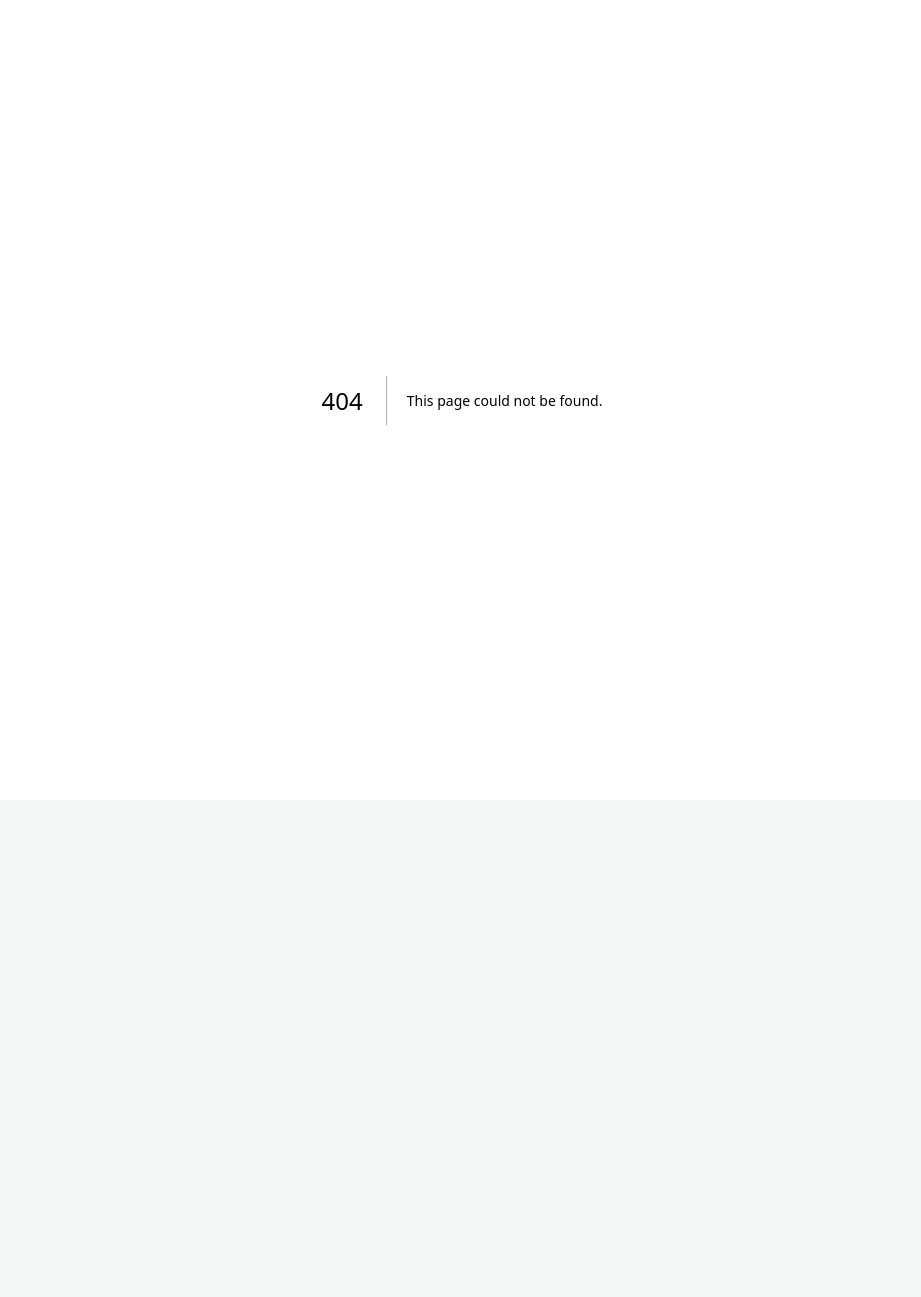
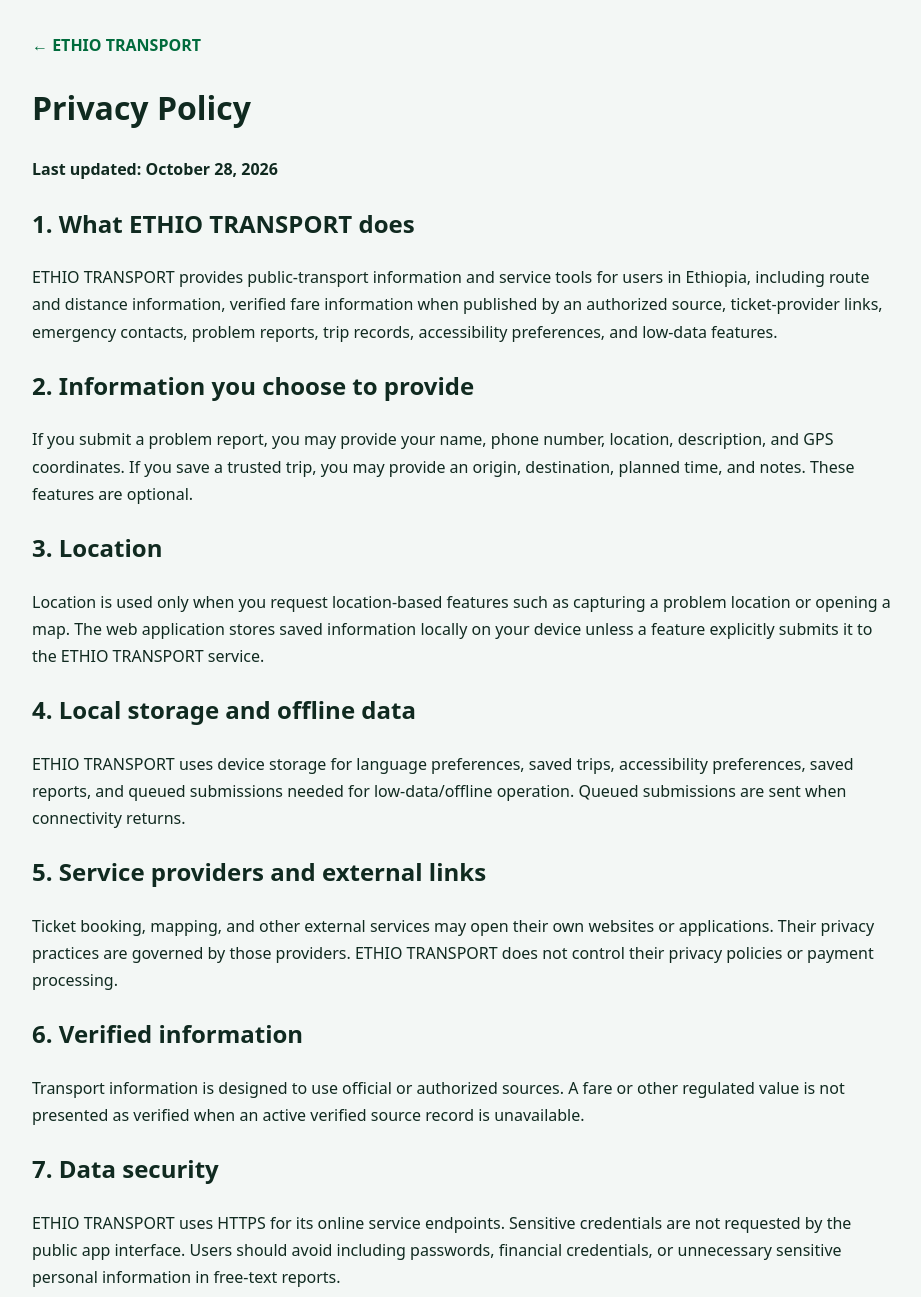
Before and after one commit to ezrasamuel2721/ETHIO-TRANSPORT, a Next.js app: page /privacy in a window 1280 px wide. Before the commit this address had no page. Shown: the top 1297 px of the page, without its empty margins (178-1099 px from the left). Before the commit the page ends 800 px from the top, so only its background shows below. Built offline with nearby package versions, Linux system fonts and the light colour scheme.

Commit message:
Add production privacy policy page

```diff
--- /dev/null
+++ b/app/privacy/page.tsx
@@ -0,0 +1,42 @@
+"use client";
+
+import Link from "next/link";
+
+export default function PrivacyPage() {
+  return (
+    <main style={{maxWidth:900,margin:"0 auto",padding:"32px 20px",fontFamily:"system-ui,sans-serif",lineHeight:1.7}}>
+      <Link href="/" style={{color:"#006b3c",fontWeight:700,textDecoration:"none"}}>← ETHIO TRANSPORT</Link>
+      <h1>Privacy Policy</h1>
+      <p><strong>Last updated: October 28, 2026</strong></p>
+
+      <h2>1. What ETHIO TRANSPORT does</h2>
+      <p>ETHIO TRANSPORT provides public-transport information and service tools for users in Ethiopia, including route and distance information, verified fare information when published by an authorized source, ticket-provider links, emergency contacts, problem reports, trip records, accessibility preferences, and low-data features.</p>
+
+      <h2>2. Information you choose to provide</h2>
+      <p>If you submit a problem report, you may provide your name, phone number, location, description, and GPS coordinates. If you save a trusted trip, you may provide an origin, destination, planned time, and notes. These features are optional.</p>
+
+      <h2>3. Location</h2>
+      <p>Location is used only when you request location-based features such as capturing a problem location or opening a map. The web application stores saved information locally on your device unless a feature explicitly submits it to the ETHIO TRANSPORT service.</p>
+
+      <h2>4. Local storage and offline data</h2>
+      <p>ETHIO TRANSPORT uses device storage for language preferences, saved trips, accessibility preferences, saved reports, and queued submissions needed for low-data/offline operation. Queued submissions are sent when connectivity returns.</p>
+
+      <h2>5. Service providers and external links</h2>
+      <p>Ticket booking, mapping, and other external services may open their own websites or applications. Their privacy practices are governed by those providers. ETHIO TRANSPORT does not control their privacy policies or payment processing.</p>
+
+      <h2>6. Verified information</h2>
+      <p>Transport information is designed to use official or authorized sources. A fare or other regulated value is not presented as verified when an active verified source record is unavailable.</p>
+
+      <h2>7. Data security</h2>
+      <p>ETHIO TRANSPORT uses HTTPS for its online service endpoints. Sensitive credentials are not requested by the public app interface. Users should avoid including passwords, financial credentials, or unnecessary sensitive personal information in free-text reports.</p>
+
+      <h2>8. Contact</h2>
+      <p>For privacy questions or requests concerning information submitted through ETHIO TRANSPORT, contact the ETHIO TRANSPORT project operator through the contact information published with the service.</p>
+
+      <h2>9. Changes</h2>
+      <p>This policy may be updated when the service changes. The latest revision date is shown at the top of this page.</p>
+
+      <p style={{marginTop:40}}><Link href="/" style={{color:"#006b3c",fontWeight:700}}>Return to ETHIO TRANSPORT</Link></p>
+    </main>
+  );
+}
```
